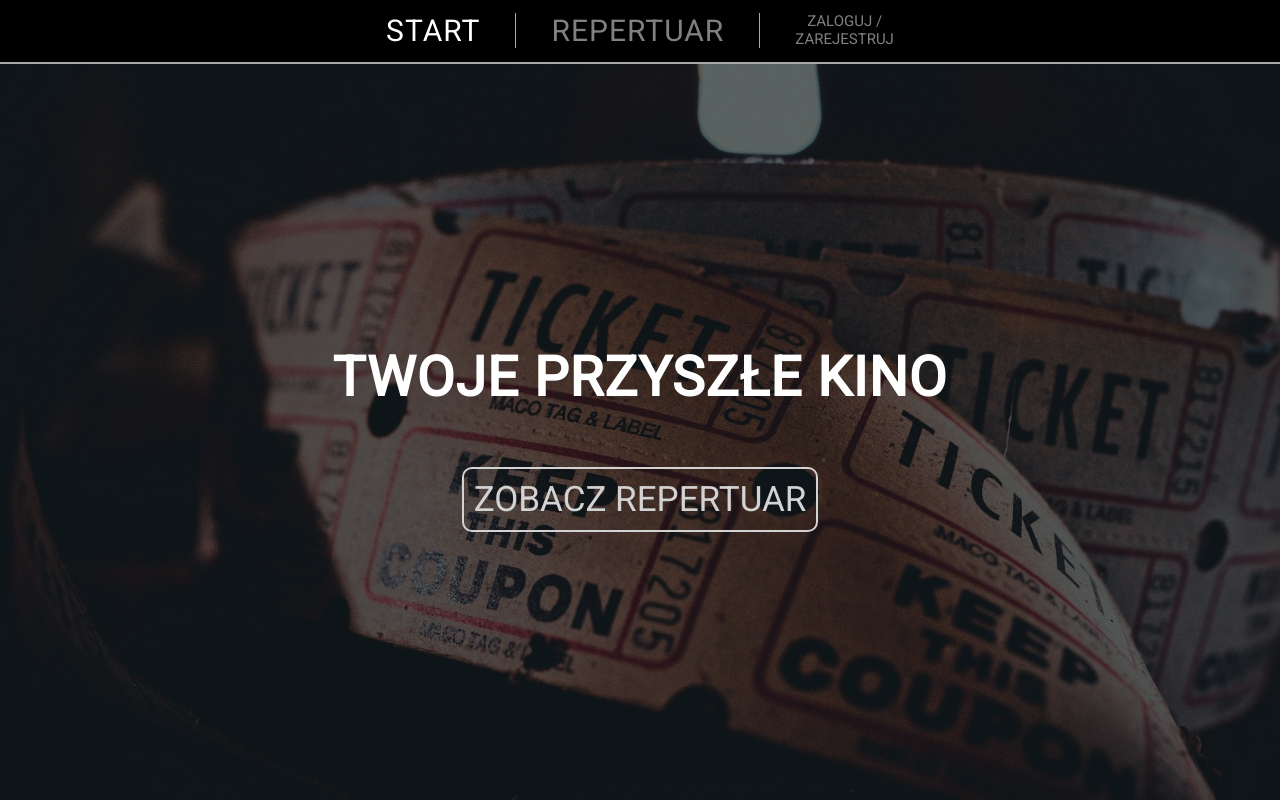
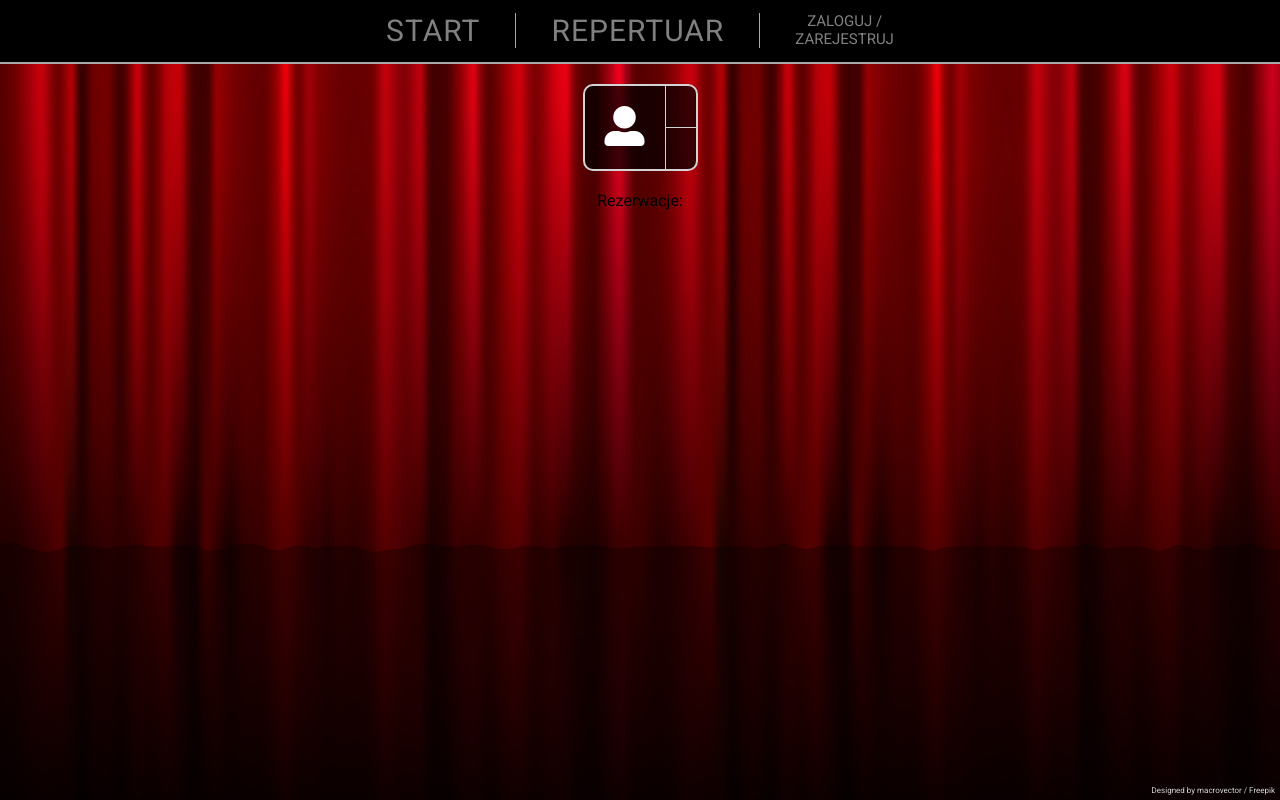
Before and after one commit to lukasz-staniszewski/cinema-booking-app, a React (Create React App) app in the folder src/main-frontend/: page /profil in a window 1280 px wide. Before the commit this address led to /. Built offline with nearby package versions, Linux system fonts and the light colour scheme; no server answers.

Commit message:
CBA-51 - user details in /profile

```diff
--- a/src/main-frontend/src/App.js
+++ b/src/main-frontend/src/App.js
@@ -7,6 +7,7 @@ import Loader from "react-loader-spinner"
 const StartingSite = React.lazy(()=>import("./pages/StartingSite"))
 const RepertuarSite = React.lazy(()=>import("./pages/RepertuarSite"))
 const CinemaHallSite = React.lazy(()=>import("./pages/CinemaHallSite"));
+const ProfileSite = React.lazy(()=>import("./pages/ProfileSite"));
 
 const App = () =>{
     const style = { position: "fixed", top: "50%", left: "50%", transform: "translate(-50%, -50%)" };
@@ -20,6 +21,7 @@ const App = () =>{
                         <Route path="/" element={<StartingSite/>}/>
                         <Route path="/repertuar" element={<RepertuarSite/>}/>
                         <Route path="/rezerwacja" element={<CinemaHallSite/>}/>
+                        <Route path="/profil" element={<ProfileSite/>}/>
                         <Route path="*" element={<Navigate to="/"/>}/>
                     </Routes>
                 </Suspense>
--- /dev/null
+++ b/src/main-frontend/src/components/profilesite/Reservations.js
@@ -0,0 +1,4 @@
+const Reservations = () =>{
+    return (<div>Rezerwacje:</div>)
+};
+export default Reservations;
--- /dev/null
+++ b/src/main-frontend/src/components/profilesite/UserInfo.js
@@ -0,0 +1,65 @@
+import classes from "./UserInfo.module.css"
+import classes2 from "./../../pages/ProfileSite.module.css"
+import {useContext, useEffect, useState} from "react";
+import AuthContext from "../store/auth-context";
+import jwt_decode from "jwt-decode";
+const UserInfo = () =>{
+    const authCtx = useContext(AuthContext);
+    const [userAccount, setUserAccount] = useState([]);
+
+    const mailFromJWT = () =>{
+        if (authCtx.isUserLogged) {
+            const decoded = jwt_decode(authCtx.token);
+            return decoded.sub;
+        }
+        else{
+            console.log("User is not logged to get mail from token!");
+        }
+    }
+
+    const fetchUserDetails = async () =>{
+        try{
+            const response_fetch = await fetch (`/clients/client/email?email=${mailFromJWT()}`, {headers: {
+                    'Content-Type': 'application/json',
+                    'Accept': 'application/json',
+                    'Authorization': authCtx.token
+                    }});
+            if(!response_fetch.ok){
+                throw new Error("Fetch not ok!");
+            }
+            else{
+                let response = await response_fetch.json()
+                console.log(response)
+                setUserAccount(response);
+            }
+        }
+        catch (err){
+            console.log(err);
+            console.log("Cant connect to db!")
+        }
+    };
+
+    useEffect( () =>{
+        fetchUserDetails();
+        // eslint-disable-next-line
+    },[]);
+
+    return (
+        <div className={`${classes2.rounded} ${classes.wrapper}`}>
+            <div className={classes.logo}>
+                <i className="fas fa-user-alt"/>
+            </div>
+            <div className={classes.userinfo}>
+                <div className={classes.data}>
+                    <p>{userAccount.name}</p>
+                    <p>{userAccount.surname}</p>
+                </div>
+                <div className={classes.mail}>
+                    <p>{userAccount.email}</p>
+                </div>
+            </div>
+        </div>
+    )
+};
+
+export default UserInfo;
--- /dev/null
+++ b/src/main-frontend/src/components/profilesite/UserInfo.module.css
@@ -0,0 +1,35 @@
+.wrapper{
+    margin-top: 20px;
+    display: flex;
+    flex-direction: row;
+    align-items: center;
+}
+
+.logo{
+    font-size: 40px;
+    padding: 18px 20px;
+    border-right: 1px solid lightgrey;
+}
+
+.userinfo{
+    display: flex;
+    flex-direction: column;
+}
+.userinfo>div{
+    padding: 10px 10px;
+}
+
+.data {
+    font-size: 20px;
+    display: flex;
+    flex-direction: row;
+    column-gap: 10px;
+    justify-content: center;
+    align-items: center;
+    border-bottom: 1px solid lightgrey;
+}
+
+.mail{
+    text-align: center;
+    font-size: 15px;
+}
--- /dev/null
+++ b/src/main-frontend/src/pages/ProfileSite.js
@@ -0,0 +1,14 @@
+import classes from "./ProfileSite.module.css";
+import UserInfo from "../components/profilesite/UserInfo";
+import Reservations from "../components/profilesite/Reservations";
+const ProfileSite = () =>{
+    return (
+        <div className={classes.divbackground}>
+            <UserInfo/>
+            <Reservations/>
+            <a href="https://www.freepik.com">Designed by macrovector / Freepik</a>
+        </div>
+    )
+};
+
+export default ProfileSite;
--- /dev/null
+++ b/src/main-frontend/src/pages/ProfileSite.module.css
@@ -0,0 +1,28 @@
+.divbackground{
+    background-image: url("./../img/curtains.jpg");
+    min-height: calc(100vh - 64px);
+    background-position: center;
+    background-size: cover;
+    display: flex;
+    flex-direction: column;
+    align-items: center;
+    row-gap: 20px;
+}
+
+.divbackground>a{
+    position: fixed;
+    bottom:5px;
+    right: 5px;
+    color: lightgrey;
+    font-size: 8px;
+}
+
+.divbackground .rounded{
+    background-color: rgba(0, 0, 0, 0.7);
+    border-radius: 10px;
+    border: 2px solid lightgrey;
+    /*padding-inline: 10px;*/
+    padding: 0;
+    color: white;
+    text-transform: uppercase;
+}
```
Also changed, not shown: src/main-frontend/src/img/curtains.jpg (added).
